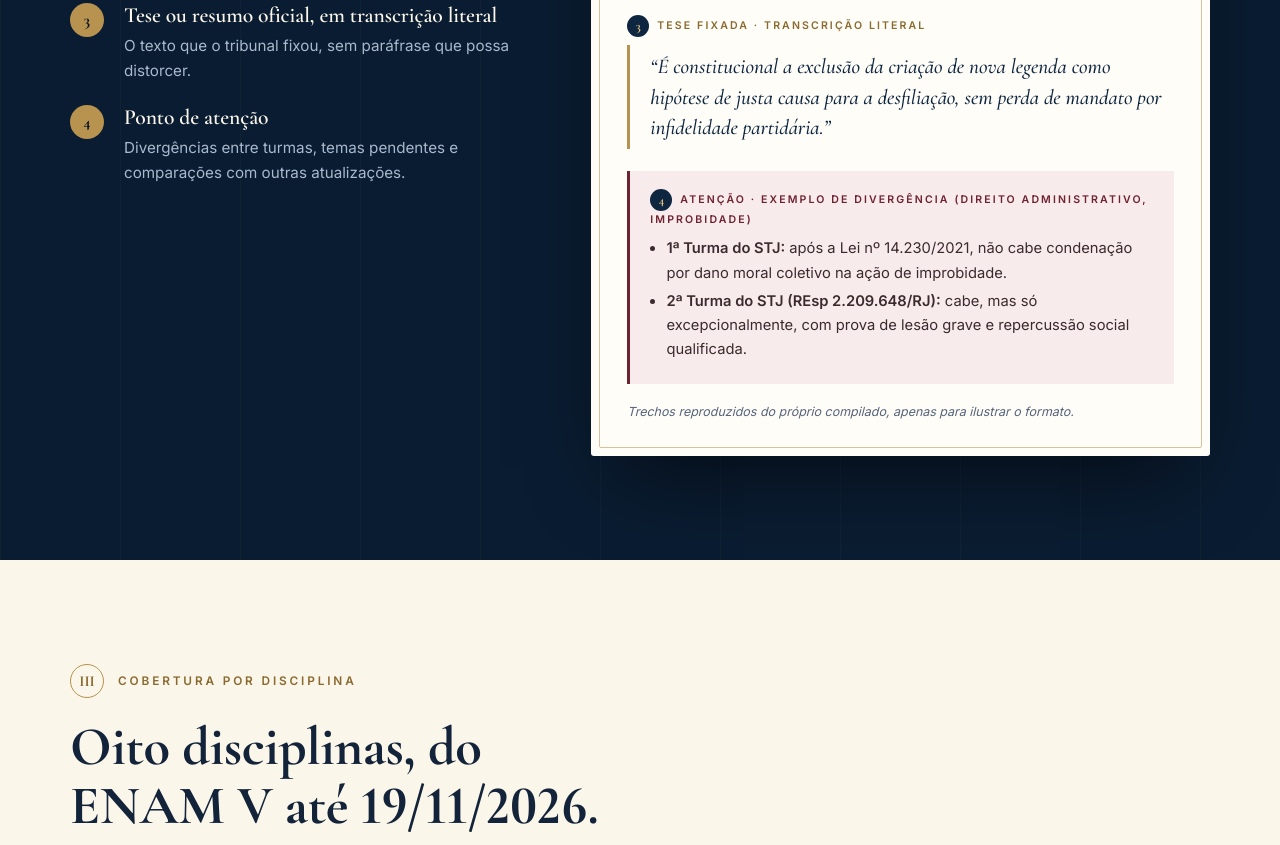
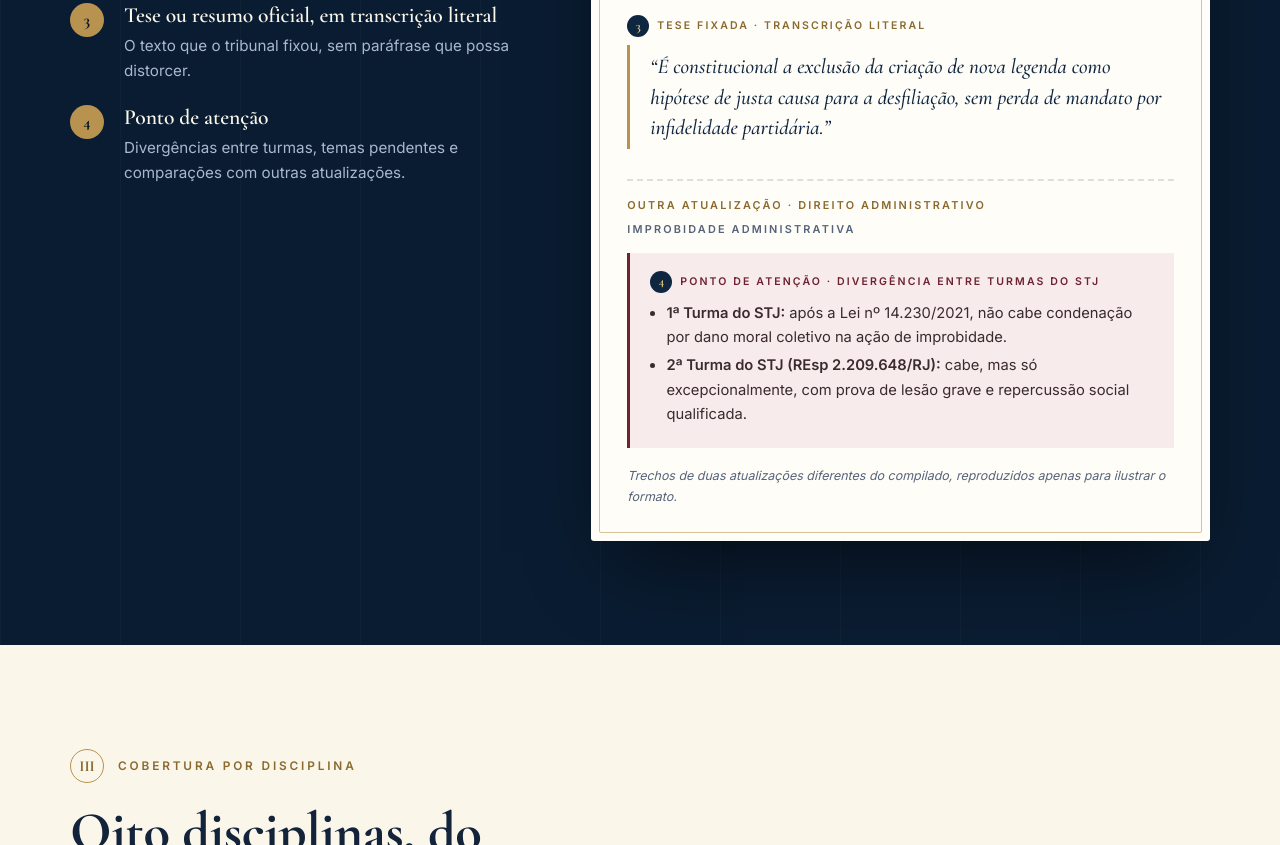
Before and after one commit to Mayaraelauterio/quizzes-dayana, a plain HTML site: page reta-final-enam/index.html in a window 1280 px wide. Shown: the part 3744-4589 px from the top of the page. Drawn offline with nearby package versions, Linux system fonts and the light colour scheme.

Commit message:
Reta Final ENAM: separa as duas atualizações do exemplo (Constitucional e Administrativo)
Co-Authored-By: Claude Sonnet 5.5 <noreply@anthropic.com>

```diff
--- a/reta-final-enam/index.html
+++ b/reta-final-enam/index.html
@@ -159,6 +159,9 @@
   .attn .lab{color:var(--wine)}
   .attn ul{margin:8px 0 0;padding-left:1.1em}
   .attn li{margin:4px 0}
+  .doc-sep{display:flex;flex-wrap:wrap;justify-content:space-between;gap:6px 18px;margin-top:30px;padding-top:16px;border-top:2px dashed var(--line);font-size:.68rem;font-weight:600;letter-spacing:.2em;text-transform:uppercase;color:var(--gold-d)}
+  .doc-sep em{font-style:normal;color:var(--muted)}
+  .doc-sep + .attn{margin-top:14px}
   .doc-note{margin:18px 0 0;font-size:.78rem;color:var(--muted);font-style:italic}
 
   /* III. Cobertura */
@@ -553,14 +556,15 @@
             <p class="cite">Julgamento virtual finalizado em 06/03/2026 · Informativo STF nº 1.207, divulgado em 16/03/2026.</p>
             <span class="lab"><span class="m">3</span>Tese fixada · transcrição literal</span>
             <blockquote>“É constitucional a exclusão da criação de nova legenda como hipótese de justa causa para a desfiliação, sem perda de mandato por infidelidade partidária.”</blockquote>
+            <div class="doc-sep"><span>Outra atualização · Direito Administrativo</span><em>Improbidade administrativa</em></div>
             <div class="attn">
-              <span class="lab"><span class="m">4</span>Atenção · exemplo de divergência (Direito Administrativo, improbidade)</span>
+              <span class="lab"><span class="m">4</span>Ponto de atenção · divergência entre turmas do STJ</span>
               <ul>
                 <li><strong>1ª Turma do STJ:</strong> após a Lei nº 14.230/2021, não cabe condenação por dano moral coletivo na ação de improbidade.</li>
                 <li><strong>2ª Turma do STJ (REsp 2.209.648/RJ):</strong> cabe, mas só excepcionalmente, com prova de lesão grave e repercussão social qualificada.</li>
               </ul>
             </div>
-            <p class="doc-note">Trechos reproduzidos do próprio compilado, apenas para ilustrar o formato.</p>
+            <p class="doc-note">Trechos de duas atualizações diferentes do compilado, reproduzidos apenas para ilustrar o formato.</p>
           </div>
         </article>
       </div>
```
